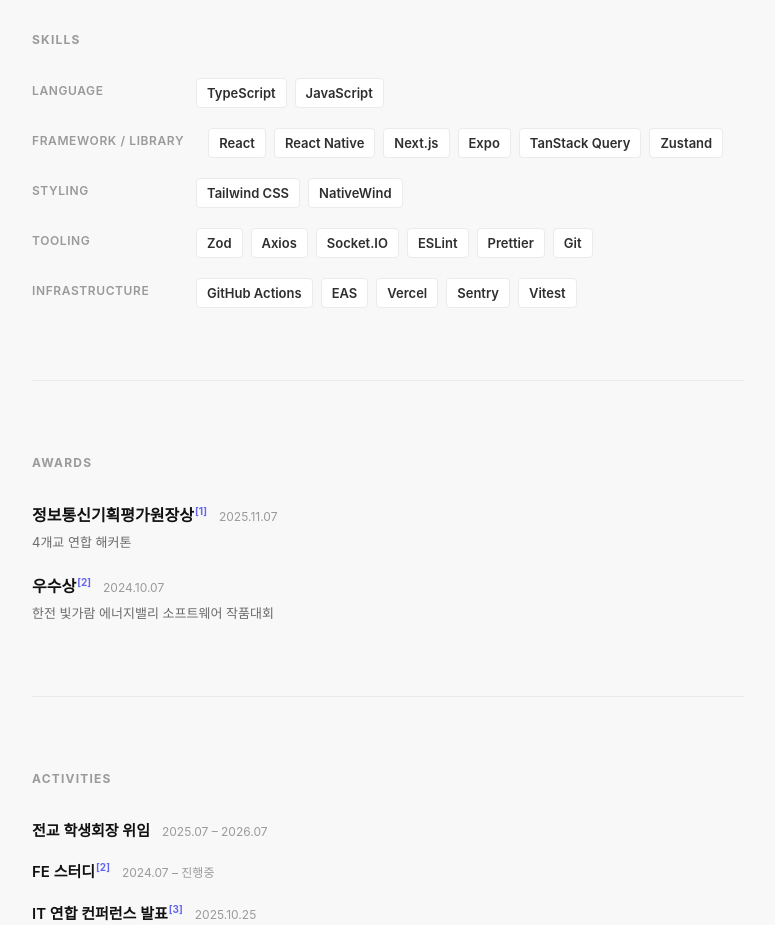
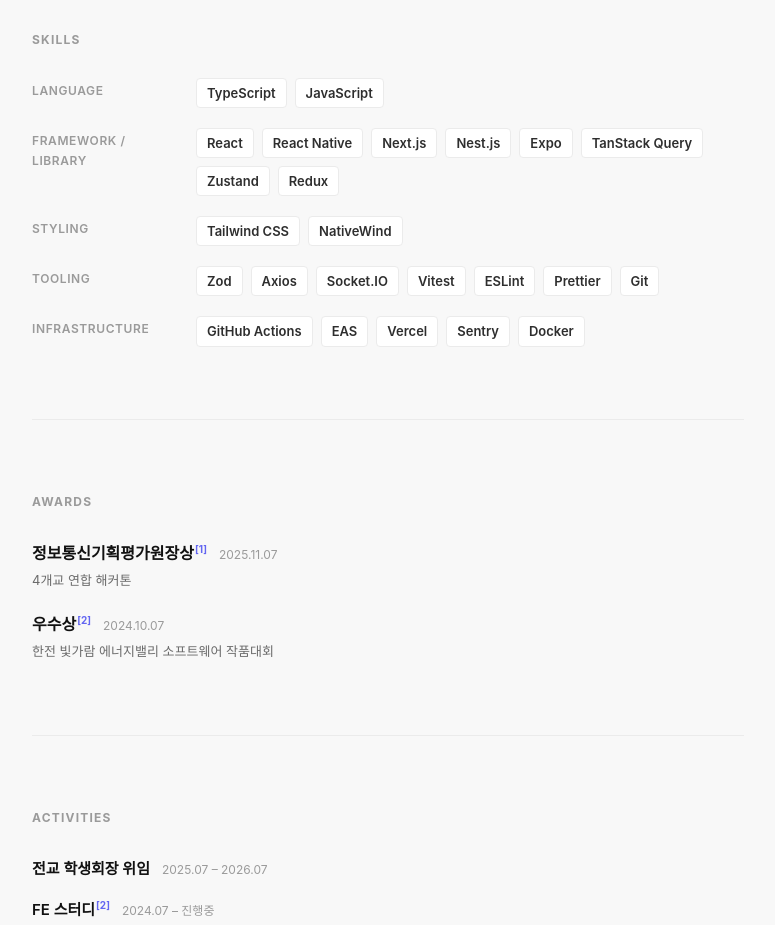
Before and after one commit to bae080311/resume, a Vue app: page / in a window 1280 px wide. Shown: the part 3420-4345 px from the top of the page, without its empty margins (252-1027 px from the left). Built offline with nearby package versions, Linux system fonts and the light colour scheme; a web font is replaced by a local one.

Commit message:
fix: skill set

```diff
--- a/src/components/SkillsSection.vue
+++ b/src/components/SkillsSection.vue
@@ -20,7 +20,7 @@
   },
   {
     category: 'Framework / Library',
-    skills: ['React', 'React Native', 'Next.js', 'Expo', 'TanStack Query', 'Zustand'],
+    skills: ['React', 'React Native', 'Next.js', 'Nest.js', 'Expo', 'TanStack Query', 'Zustand', 'Redux'],
   },
   {
     category: 'Styling',
@@ -28,11 +28,11 @@
   },
   {
     category: 'Tooling',
-    skills: ['Zod', 'Axios', 'Socket.IO', 'ESLint', 'Prettier', 'Git'],
+    skills: ['Zod', 'Axios', 'Socket.IO', 'Vitest', 'ESLint', 'Prettier', 'Git'],
   },
   {
     category: 'Infrastructure',
-    skills: ['GitHub Actions', 'EAS', 'Vercel', 'Sentry', 'Vitest'],
+    skills: ['GitHub Actions', 'EAS', 'Vercel', 'Sentry', 'Docker'],
   },
 ]
 </script>
```
